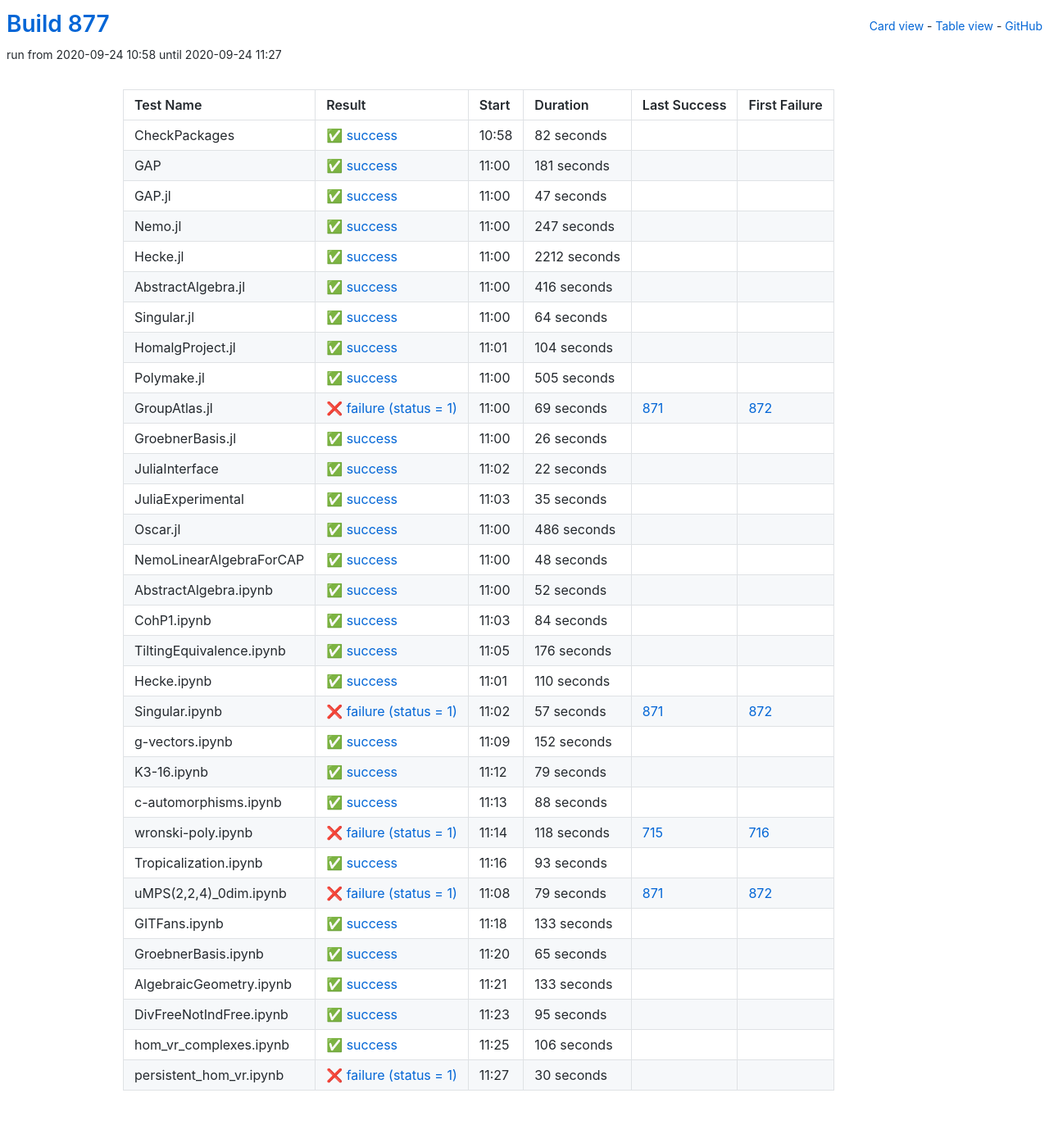
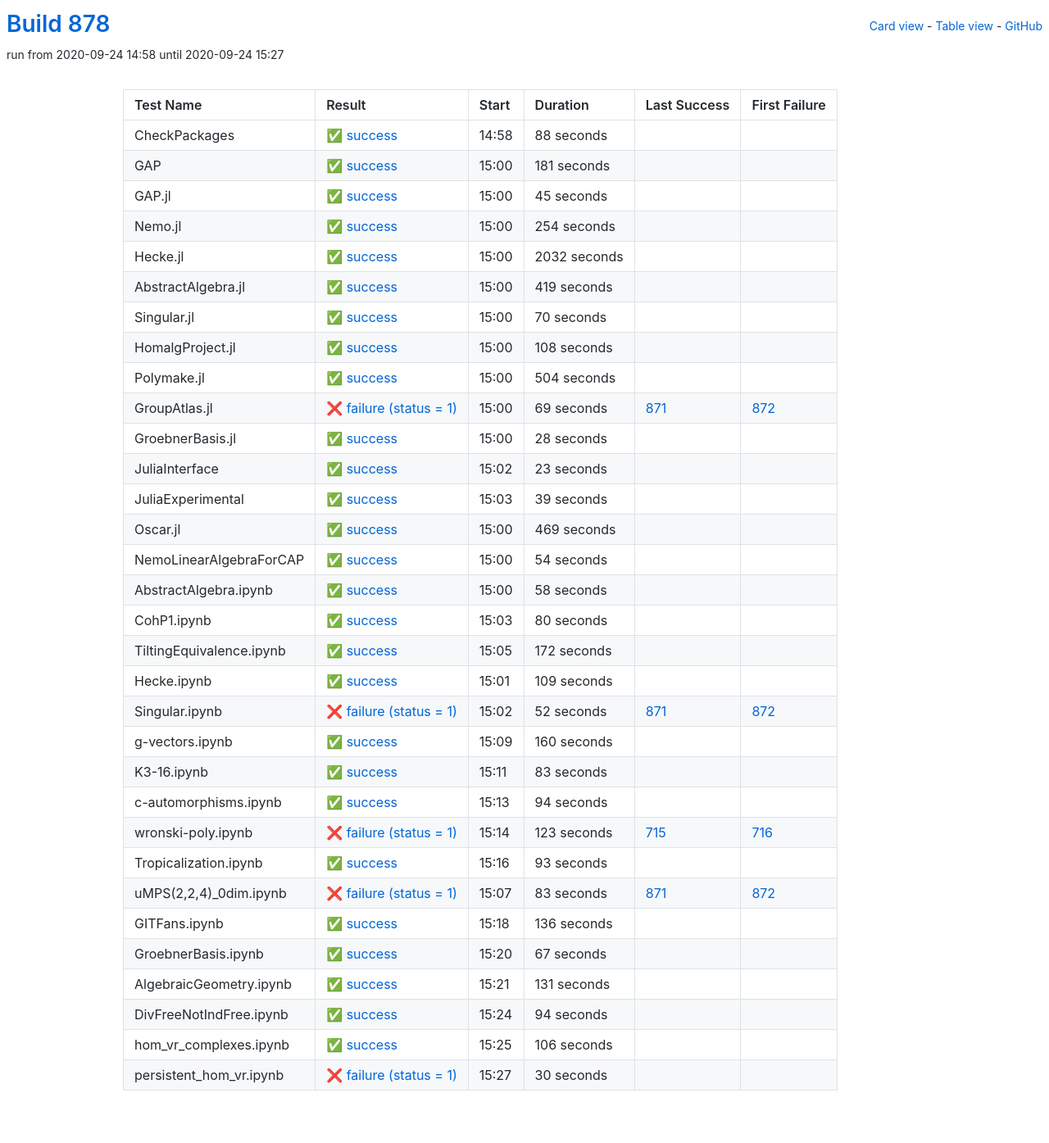
Before and after one commit to oscar-system/oscar-ci-status-stable, a Jekyll site: the page built from table.html, in a window 1280 px wide. Shown: the whole page at 82% size. Built offline with Jekyll 4.4.1, drawn with Linux system fonts in a browser that asks for light colours.

Commit message:
Build #878

```diff
--- a/_data/ci.yml
+++ b/_data/ci.yml
@@ -1,6 +1,6 @@
 ---
-build: 877
-build_url: https://oscarci.mathematik.uni-kl.de/job/oscar-stable/877/
+build: 878
+build_url: https://oscarci.mathematik.uni-kl.de/job/oscar-stable/878/
 job: oscar-stable
 organization: oscar-system
 repo: oscar-ci-status-stable
@@ -8,20 +8,20 @@ repourl: https://github.com/oscar-system/oscar-ci-status-stable
 tests:
 - name: CheckPackages
   id: checkpackages
-  log: https://oscarci.mathematik.uni-kl.de/job/oscar-stable/877/artifact/logs/build-877/CheckPackages.log
-  start: 2020-09-24 10:58
+  log: https://oscarci.mathematik.uni-kl.de/job/oscar-stable/878/artifact/logs/build-878/CheckPackages.log
+  start: 2020-09-24 14:58
   success: true
   exitcode: 0
   status: success
-  duration: 82
+  duration: 88
   last_success: false
   last_success_url:
   first_failure: false
   first_failure_url:
 - name: GAP
   id: gap
-  log: https://oscarci.mathematik.uni-kl.de/job/oscar-stable/877/artifact/logs/build-877/GAP.log
-  start: 2020-09-24 11:00
+  log: https://oscarci.mathematik.uni-kl.de/job/oscar-stable/878/artifact/logs/build-878/GAP.log
+  start: 2020-09-24 15:00
   success: true
   exitcode: 0
   status: success
@@ -32,92 +32,92 @@ tests:
   first_failure_url:
 - name: GAP.jl
   id: gap-jl
-  log: https://oscarci.mathematik.uni-kl.de/job/oscar-stable/877/artifact/logs/build-877/GAP.jl.log
-  start: 2020-09-24 11:00
+  log: https://oscarci.mathematik.uni-kl.de/job/oscar-stable/878/artifact/logs/build-878/GAP.jl.log
+  start: 2020-09-24 15:00
   success: true
   exitcode: 0
   status: success
-  duration: 47
+  duration: 45
   last_success: false
   last_success_url:
   first_failure: false
   first_failure_url:
 - name: Nemo.jl
   id: nemo-jl
-  log: https://oscarci.mathematik.uni-kl.de/job/oscar-stable/877/artifact/logs/build-877/Nemo.jl.log
-  start: 2020-09-24 11:00
+  log: https://oscarci.mathematik.uni-kl.de/job/oscar-stable/878/artifact/logs/build-878/Nemo.jl.log
+  start: 2020-09-24 15:00
   success: true
   exitcode: 0
   status: success
-  duration: 247
+  duration: 254
   last_success: false
   last_success_url:
   first_failure: false
   first_failure_url:
 - name: Hecke.jl
   id: hecke-jl
-  log: https://oscarci.mathematik.uni-kl.de/job/oscar-stable/877/artifact/logs/build-877/Hecke.jl.log
-  start: 2020-09-24 11:00
+  log: https://oscarci.mathematik.uni-kl.de/job/oscar-stable/878/artifact/logs/build-878/Hecke.jl.log
+  start: 2020-09-24 15:00
   success: true
   exitcode: 0
   status: success
-  duration: 2212
+  duration: 2032
   last_success: false
   last_success_url:
   first_failure: false
   first_failure_url:
 - name: AbstractAlgebra.jl
   id: abstractalgebra-jl
-  log: https://oscarci.mathematik.uni-kl.de/job/oscar-stable/877/artifact/logs/build-877/AbstractAlgebra.jl.log
-  start: 2020-09-24 11:00
+  log: https://oscarci.mathematik.uni-kl.de/job/oscar-stable/878/artifact/logs/build-878/AbstractAlgebra.jl.log
+  start: 2020-09-24 15:00
   success: true
   exitcode: 0
   status: success
-  duration: 416
+  duration: 419
   last_success: false
   last_success_url:
   first_failure: false
   first_failure_url:
 - name: Singular.jl
   id: singular-jl
-  log: https://oscarci.mathematik.uni-kl.de/job/oscar-stable/877/artifact/logs/build-877/Singular.jl.log
-  start: 2020-09-24 11:00
+  log: https://oscarci.mathematik.uni-kl.de/job/oscar-stable/878/artifact/logs/build-878/Singular.jl.log
+  start: 2020-09-24 15:00
   success: true
   exitcode: 0
   status: success
-  duration: 64
+  duration: 70
   last_success: false
   last_success_url:
   first_failure: false
   first_failure_url:
 - name: HomalgProject.jl
   id: homalgproject-jl
-  log: https://oscarci.mathematik.uni-kl.de/job/oscar-stable/877/artifact/logs/build-877/HomalgProject.jl.log
-  start: 2020-09-24 11:01
+  log: https://oscarci.mathematik.uni-kl.de/job/oscar-stable/878/artifact/logs/build-878/HomalgProject.jl.log
+  start: 2020-09-24 15:00
   success: true
   exitcode: 0
   status: success
-  duration: 104
+  duration: 108
   last_success: false
   last_success_url:
   first_failure: false
   first_failure_url:
 - name: Polymake.jl
   id: polymake-jl
-  log: https://oscarci.mathematik.uni-kl.de/job/oscar-stable/877/artifact/logs/build-877/Polymake.jl.log
-  start: 2020-09-24 11:00
+  log: https://oscarci.mathematik.uni-kl.de/job/oscar-stable/878/artifact/logs/build-878/Polymake.jl.log
+  start: 2020-09-24 15:00
   success: true
   exitcode: 0
   status: success
-  duration: 505
+  duration: 504
   last_success: false
   last_success_url:
   first_failure: false
   first_failure_url:
 - name: GroupAtlas.jl
   id: groupatlas-jl
-  log: https://oscarci.mathematik.uni-kl.de/job/oscar-stable/877/artifact/logs/build-877/GroupAtlas.jl.log
-  start: 2020-09-24 11:00
+  log: https://oscarci.mathematik.uni-kl.de/job/oscar-stable/878/artifact/logs/build-878/GroupAtlas.jl.log
+  start: 2020-09-24 15:00
   success: false
   exitcode: 1
   status: failure
@@ -128,176 +128,176 @@ tests:
   first_failure_url: https://oscarci.mathematik.uni-kl.de/job/oscar-stable/872/
 - name: GroebnerBasis.jl
   id: groebnerbasis-jl
-  log: https://oscarci.mathematik.uni-kl.de/job/oscar-stable/877/artifact/logs/build-877/GroebnerBasis.jl.log
-  start: 2020-09-24 11:00
+  log: https://oscarci.mathematik.uni-kl.de/job/oscar-stable/878/artifact/logs/build-878/GroebnerBasis.jl.log
+  start: 2020-09-24 15:00
   success: true
   exitcode: 0
   status: success
-  duration: 26
+  duration: 28
   last_success: false
   last_success_url:
   first_failure: false
   first_failure_url:
 - name: JuliaInterface
   id: juliainterface
-  log: https://oscarci.mathematik.uni-kl.de/job/oscar-stable/877/artifact/logs/build-877/JuliaInterface.log
-  start: 2020-09-24 11:02
+  log: https://oscarci.mathematik.uni-kl.de/job/oscar-stable/878/artifact/logs/build-878/JuliaInterface.log
+  start: 2020-09-24 15:02
   success: true
   exitcode: 0
   status: success
-  duration: 22
+  duration: 23
   last_success: false
   last_success_url:
   first_failure: false
   first_failure_url:
 - name: JuliaExperimental
   id: juliaexperimental
-  log: https://oscarci.mathematik.uni-kl.de/job/oscar-stable/877/artifact/logs/build-877/JuliaExperimental.log
-  start: 2020-09-24 11:03
+  log: https://oscarci.mathematik.uni-kl.de/job/oscar-stable/878/artifact/logs/build-878/JuliaExperimental.log
+  start: 2020-09-24 15:03
   success: true
   exitcode: 0
   status: success
-  duration: 35
+  duration: 39
   last_success: false
   last_success_url:
   first_failure: false
   first_failure_url:
 - name: Oscar.jl
   id: oscar-jl
-  log: https://oscarci.mathematik.uni-kl.de/job/oscar-stable/877/artifact/logs/build-877/Oscar.jl.log
-  start: 2020-09-24 11:00
+  log: https://oscarci.mathematik.uni-kl.de/job/oscar-stable/878/artifact/logs/build-878/Oscar.jl.log
+  start: 2020-09-24 15:00
   success: true
   exitcode: 0
   status: success
-  duration: 486
+  duration: 469
   last_success: false
   last_success_url:
   first_failure: false
   first_failure_url:
 - name: NemoLinearAlgebraForCAP
   id: nemolinearalgebraforcap
-  log: https://oscarci.mathematik.uni-kl.de/job/oscar-stable/877/artifact/logs/build-877/NemoLinearAlgebraForCAP.log
-  start: 2020-09-24 11:00
+  log: https://oscarci.mathematik.uni-kl.de/job/oscar-stable/878/artifact/logs/build-878/NemoLinearAlgebraForCAP.log
+  start: 2020-09-24 15:00
   success: true
   exitcode: 0
   status: success
-  duration: 48
+  duration: 54
   last_success: false
   last_success_url:
   first_failure: false
   first_failure_url:
 - name: AbstractAlgebra.ipynb
   id: abstractalgebra-ipynb
-  log: https://oscarci.mathematik.uni-kl.de/job/oscar-stable/877/artifact/logs/build-877/AbstractAlgebra.ipynb.log
-  start: 2020-09-24 11:00
+  log: https://oscarci.mathematik.uni-kl.de/job/oscar-stable/878/artifact/logs/build-878/AbstractAlgebra.ipynb.log
+  start: 2020-09-24 15:00
   success: true
   exitcode: 0
   status: success
-  duration: 52
+  duration: 58
   last_success: false
   last_success_url:
   first_failure: false
   first_failure_url:
 - name: CohP1.ipynb
   id: cohp1-ipynb
-  log: https://oscarci.mathematik.uni-kl.de/job/oscar-stable/877/artifact/logs/build-877/CohP1.ipynb.log
-  start: 2020-09-24 11:03
+  log: https://oscarci.mathematik.uni-kl.de/job/oscar-stable/878/artifact/logs/build-878/CohP1.ipynb.log
+  start: 2020-09-24 15:03
   success: true
   exitcode: 0
   status: success
-  duration: 84
+  duration: 80
   last_success: false
   last_success_url:
   first_failure: false
   first_failure_url:
 - name: TiltingEquivalence.ipynb
   id: tiltingequivalence-ipynb
-  log: https://oscarci.mathematik.uni-kl.de/job/oscar-stable/877/artifact/logs/build-877/TiltingEquivalence.ipynb.log
-  start: 2020-09-24 11:05
+  log: https://oscarci.mathematik.uni-kl.de/job/oscar-stable/878/artifact/logs/build-878/TiltingEquivalence.ipynb.log
+  start: 2020-09-24 15:05
   success: true
   exitcode: 0
   status: success
-  duration: 176
+  duration: 172
   last_success: false
   last_success_url:
   first_failure: false
   first_failure_url:
 - name: Hecke.ipynb
   id: hecke-ipynb
-  log: https://oscarci.mathematik.uni-kl.de/job/oscar-stable/877/artifact/logs/build-877/Hecke.ipynb.log
-  start: 2020-09-24 11:01
+  log: https://oscarci.mathematik.uni-kl.de/job/oscar-stable/878/artifact/logs/build-878/Hecke.ipynb.log
+  start: 2020-09-24 15:01
   success: true
   exitcode: 0
   status: success
-  duration: 110
+  duration: 109
   last_success: false
   last_success_url:
   first_failure: false
   first_failure_url:
 - name: Singular.ipynb
   id: singular-ipynb
-  log: https://oscarci.mathematik.uni-kl.de/job/oscar-stable/877/artifact/logs/build-877/Singular.ipynb.log
-  start: 2020-09-24 11:02
+  log: https://oscarci.mathematik.uni-kl.de/job/oscar-stable/878/artifact/logs/build-878/Singular.ipynb.log
+  start: 2020-09-24 15:02
   success: false
   exitcode: 1
   status: failure
-  duration: 57
+  duration: 52
   last_success: 871
   last_success_url: https://oscarci.mathematik.uni-kl.de/job/oscar-stable/871/
   first_failure: 872
   first_failure_url: https://oscarci.mathematik.uni-kl.de/job/oscar-stable/872/
 - name: g-vectors.ipynb
   id: g-vectors-ipynb
-  log: https://oscarci.mathematik.uni-kl.de/job/oscar-stable/877/artifact/logs/build-877/g-vectors.ipynb.log
-  start: 2020-09-24 11:09
+  log: https://oscarci.mathematik.uni-kl.de/job/oscar-stable/878/artifact/logs/build-878/g-vectors.ipynb.log
+  start: 2020-09-24 15:09
   success: true
   exitcode: 0
   status: success
-  duration: 152
+  duration: 160
   last_success: false
   last_success_url:
   first_failure: false
   first_failure_url:
 - name: K3-16.ipynb
   id: k3-16-ipynb
-  log: https://oscarci.mathematik.uni-kl.de/job/oscar-stable/877/artifact/logs/build-877/K3-16.ipynb.log
-  start: 2020-09-24 11:12
+  log: https://oscarci.mathematik.uni-kl.de/job/oscar-stable/878/artifact/logs/build-878/K3-16.ipynb.log
+  start: 2020-09-24 15:11
   success: true
   exitcode: 0
   status: success
-  duration: 79
+  duration: 83
   last_success: false
   last_success_url:
   first_failure: false
   first_failure_url:
 - name: c-automorphisms.ipynb
   id: c-automorphisms-ipynb
-  log: https://oscarci.mathematik.uni-kl.de/job/oscar-stable/877/artifact/logs/build-877/c-automorphisms.ipynb.log
-  start: 2020-09-24 11:13
+  log: https://oscarci.mathematik.uni-kl.de/job/oscar-stable/878/artifact/logs/build-878/c-automorphisms.ipynb.log
+  start: 2020-09-24 15:13
   success: true
   exitcode: 0
   status: success
-  duration: 88
+  duration: 94
   last_success: false
   last_success_url:
   first_failure: false
   first_failure_url:
 - name: wronski-poly.ipynb
   id: wronski-poly-ipynb
-  log: https://oscarci.mathematik.uni-kl.de/job/oscar-stable/877/artifact/logs/build-877/wronski-poly.ipynb.log
-  start: 2020-09-24 11:14
+  log: https://oscarci.mathematik.uni-kl.de/job/oscar-stable/878/artifact/logs/build-878/wronski-poly.ipynb.log
+  start: 2020-09-24 15:14
   success: false
   exitcode: 1
   status: failure
-  duration: 118
+  duration: 123
   last_success: 715
   last_success_url: https://oscarci.mathematik.uni-kl.de/job/oscar-stable/715/
   first_failure: 716
   first_failure_url: https://oscarci.mathematik.uni-kl.de/job/oscar-stable/716/
 - name: Tropicalization.ipynb
   id: tropicalization-ipynb
-  log: https://oscarci.mathematik.uni-kl.de/job/oscar-stable/877/artifact/logs/build-877/Tropicalization.ipynb.log
-  start: 2020-09-24 11:16
+  log: https://oscarci.mathematik.uni-kl.de/job/oscar-stable/878/artifact/logs/build-878/Tropicalization.ipynb.log
+  start: 2020-09-24 15:16
   success: true
   exitcode: 0
   status: success
@@ -308,68 +308,68 @@ tests:
   first_failure_url:
 - name: uMPS(2,2,4)_0dim.ipynb
   id: umps-2-2-4-0dim-ipynb
-  log: https://oscarci.mathematik.uni-kl.de/job/oscar-stable/877/artifact/logs/build-877/uMPS-2-2-4-_0dim.ipynb.log
-  start: 2020-09-24 11:08
+  log: https://oscarci.mathematik.uni-kl.de/job/oscar-stable/878/artifact/logs/build-878/uMPS-2-2-4-_0dim.ipynb.log
+  start: 2020-09-24 15:07
   success: false
   exitcode: 1
   status: failure
-  duration: 79
+  duration: 83
   last_success: 871
   last_success_url: https://oscarci.mathematik.uni-kl.de/job/oscar-stable/871/
   first_failure: 872
   first_failure_url: https://oscarci.mathematik.uni-kl.de/job/oscar-stable/872/
 - name: GITFans.ipynb
   id: gitfans-ipynb
-  log: https://oscarci.mathematik.uni-kl.de/job/oscar-stable/877/artifact/logs/build-877/GITFans.ipynb.log
-  start: 2020-09-24 11:18
+  log: https://oscarci.mathematik.uni-kl.de/job/oscar-stable/878/artifact/logs/build-878/GITFans.ipynb.log
+  start: 2020-09-24 15:18
   success: true
   exitcode: 0
   status: success
-  duration: 133
+  duration: 136
   last_success: false
   last_success_url:
   first_failure: false
   first_failure_url:
 - name: GroebnerBasis.ipynb
   id: groebnerbasis-ipynb
-  log: https://oscarci.mathematik.uni-kl.de/job/oscar-stable/877/artifact/logs/build-877/GroebnerBasis.ipynb.log
-  start: 2020-09-24 11:20
+  log: https://oscarci.mathematik.uni-kl.de/job/oscar-stable/878/artifact/logs/build-878/GroebnerBasis.ipynb.log
+  start: 2020-09-24 15:20
   success: true
   exitcode: 0
   status: success
-  duration: 65
+  duration: 67
   last_success: false
   last_success_url:
   first_failure: false
   first_failure_url:
 - name: AlgebraicGeometry.ipynb
   id: algebraicgeometry-ipynb
-  log: https://oscarci.mathematik.uni-kl.de/job/oscar-stable/877/artifact/logs/build-877/AlgebraicGeometry.ipynb.log
-  start: 2020-09-24 11:21
+  log: https://oscarci.mathematik.uni-kl.de/job/oscar-stable/878/artifact/logs/build-878/AlgebraicGeometry.ipynb.log
+  start: 2020-09-24 15:21
   success: true
   exitcode: 0
   status: success
-  duration: 133
+  duration: 131
   last_success: false
   last_success_url:
   first_failure: false
   first_failure_url:
 - name: DivFreeNotIndFree.ipynb
   id: divfreenotindfree-ipynb
-  log: https://oscarci.mathematik.uni-kl.de/job/oscar-stable/877/artifact/logs/build-877/DivFreeNotIndFree.ipynb.log
-  start: 2020-09-24 11:23
+  log: https://oscarci.mathematik.uni-kl.de/job/oscar-stable/878/artifact/logs/build-878/DivFreeNotIndFree.ipynb.log
+  start: 2020-09-24 15:24
   success: true
   exitcode: 0
   status: success
-  duration: 95
+  duration: 94
   last_success: false
   last_success_url:
   first_failure: false
   first_failure_url:
 - name: hom_vr_complexes.ipynb
   id: hom-vr-complexes-ipynb
-  log: https://oscarci.mathematik.uni-kl.de/job/oscar-stable/877/artifact/logs/build-877/hom_vr_complexes.ipynb.log
-  start: 2020-09-24 11:25
+  log: https://oscarci.mathematik.uni-kl.de/job/oscar-stable/878/artifact/logs/build-878/hom_vr_complexes.ipynb.log
+  start: 2020-09-24 15:25
   success: true
   exitcode: 0
   status: success
@@ -380,8 +380,8 @@ tests:
   first_failure_url:
 - name: persistent_hom_vr.ipynb
   id: persistent-hom-vr-ipynb
-  log: https://oscarci.mathematik.uni-kl.de/job/oscar-stable/877/artifact/logs/build-877/persistent_hom_vr.ipynb.log
-  start: 2020-09-24 11:27
+  log: https://oscarci.mathematik.uni-kl.de/job/oscar-stable/878/artifact/logs/build-878/persistent_hom_vr.ipynb.log
+  start: 2020-09-24 15:27
   success: false
   exitcode: 1
   status: failure
```
Also changed, not shown: README.md.
